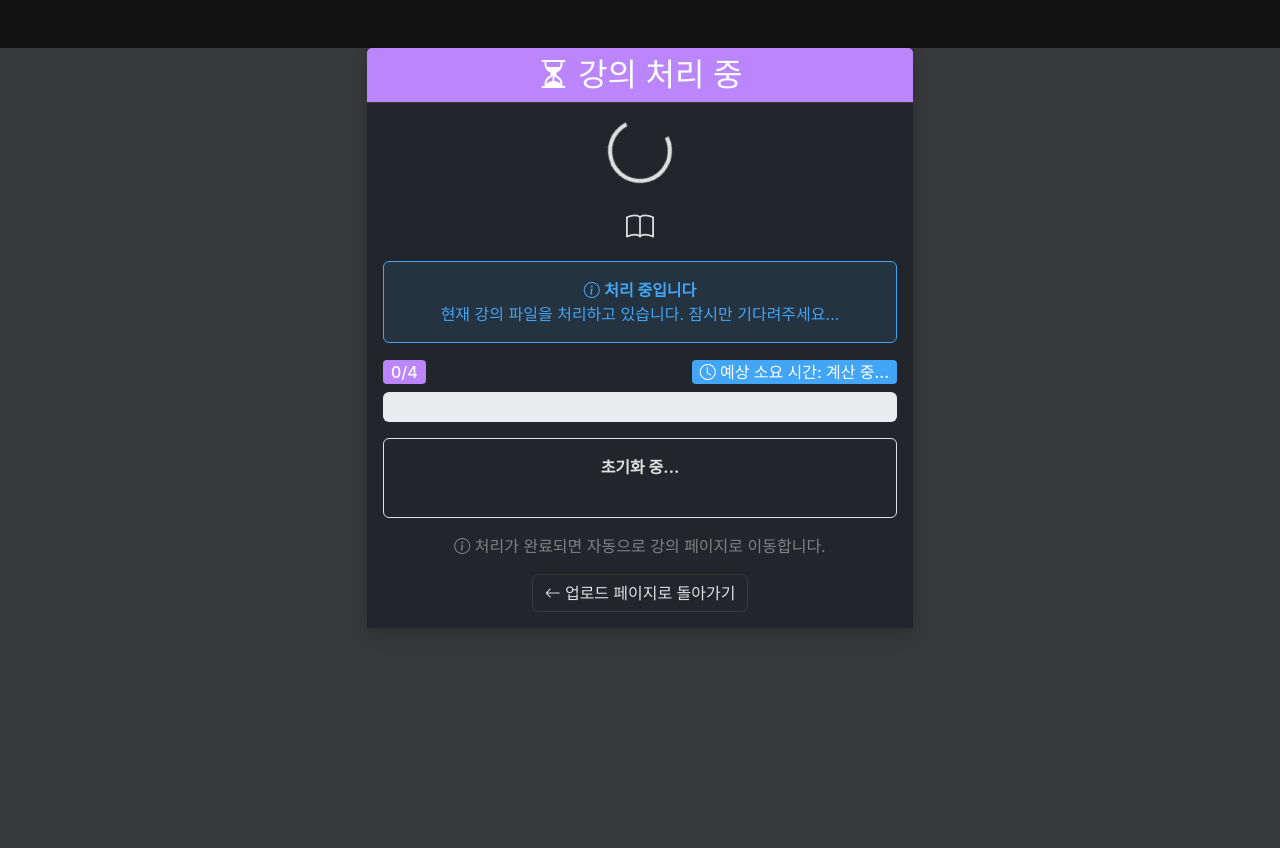
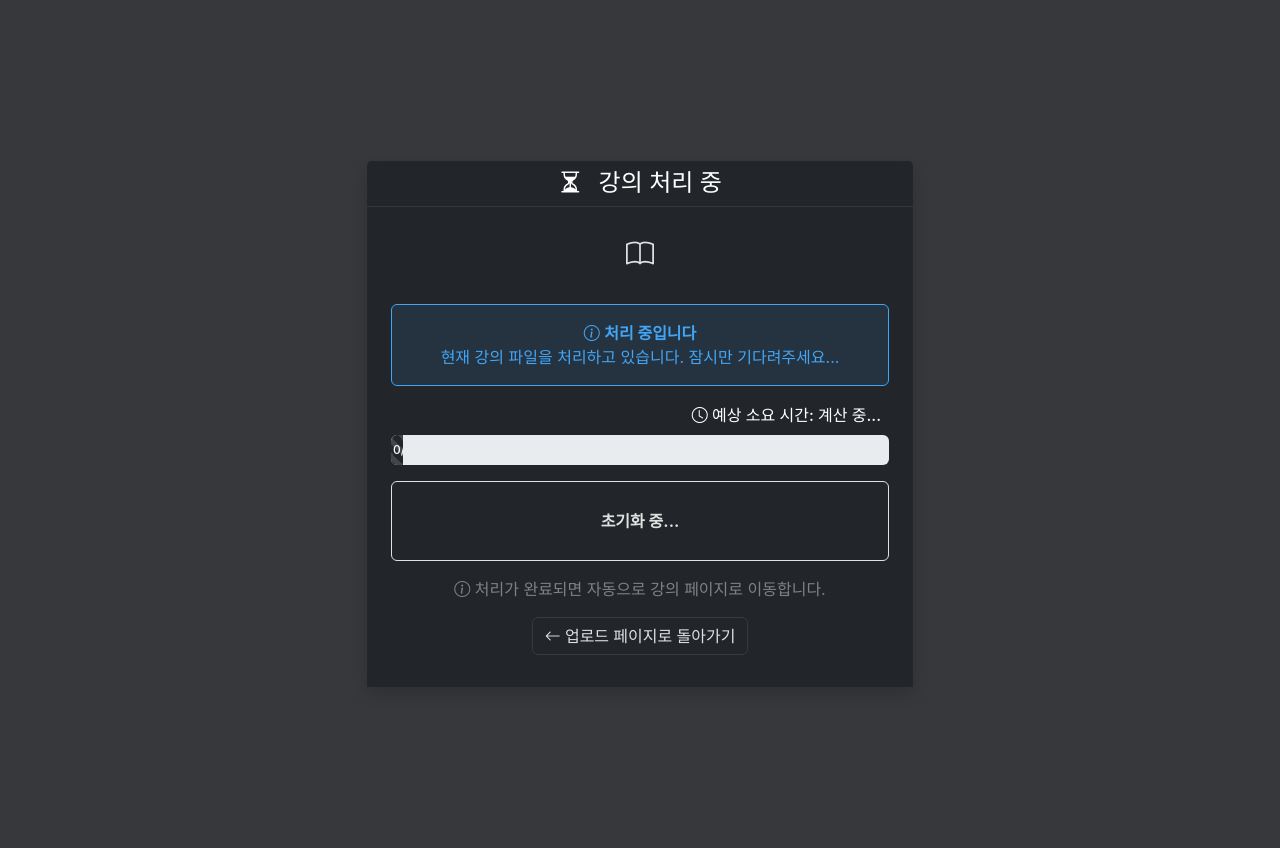
Before and after one commit to dxyxxn/2025-MP, a Django app: template lecture/templates/lecture/processing.html in a window 1280 px wide. After the commit the page ends 687 px from the top, so only its background shows below. Run offline with Django 5.2, Linux system fonts and the light colour scheme; the template is opened without the code that fills it, so the values that code supplies are empty; parts of the project's set-up code (start-up, migrations or seed data) failed here and were passed over.

Commit message:
Processing page design / New manage command / Command added to README.md

```diff
--- a/lecture/templates/lecture/processing.html
+++ b/lecture/templates/lecture/processing.html
@@ -11,9 +11,18 @@
     <!-- 전역 다크 모드 CSS -->
     <link href="{% static 'lecture/css/dark-theme.css' %}" rel="stylesheet">
     <style>
+        html {
+            background-color: #37383B;
+        }
         body {
             background-color: #37383B;
             min-height: 100vh;
+        }
+        .container {
+            background-color: transparent !important;
+        }
+        .row {
+            background-color: transparent !important;
         }
         .card {
             background-color: #22262B;
@@ -22,8 +31,22 @@
         .card-header {
             background-color: #22262B;
         }
+        .card-header.bg-primary {
+            background-color: #22262B !important;
+            border-bottom: 1px solid #37383B !important;
+        }
+        .card-header.bg-primary.text-white {
+            color: #FFFFFF !important;
+        }
+        .card-header.bg-primary.text-white h2,
+        .card-header.bg-primary.text-white i {
+            color: #FFFFFF !important;
+        }
         .card-body {
             background-color: #22262B;
+            padding-bottom: 2rem !important;
+            padding-left: 1.5rem !important;
+            padding-right: 1.5rem !important;
         }
         h3, h5 {
             color: var(--text-primary);
@@ -32,6 +55,60 @@
             background-color: #22262B;
             border-color: var(--border-color);
             color: var(--text-primary);
+        }
+        .badge.bg-primary {
+            background-color: #22262B !important;
+            color: #FFFFFF !important;
+        }
+        .badge.bg-info {
+            background-color: #22262B !important;
+            color: #FFFFFF !important;
+        }
+        .progress {
+            position: relative;
+        }
+        .progress-bar {
+            display: flex;
+            align-items: center;
+            justify-content: flex-start;
+            padding-left: 12px;
+            color: #FFFFFF;
+            font-weight: 500;
+            line-height: 30px;
+        }
+        .progress-bar #progress-text {
+            margin: 0;
+            padding: 0;
+            line-height: 30px;
+            display: inline-block;
+            vertical-align: middle;
+        }
+        .card-body h3 {
+            margin-top: 16px !important;
+            margin-bottom: 32px !important;
+            padding-top: 0 !important;
+            padding-bottom: 0 !important;
+        }
+        .progress-bar.bg-primary {
+            background-color: #22262B !important;
+        }
+        .spinner-border.text-primary {
+            color: #22262B !important;
+        }
+        .card-header h2 {
+            font-size: 1.5rem;
+        }
+        .card-header h2 i {
+            font-size: 1.5rem;
+            margin-right: 10px;
+        }
+        body {
+            display: flex;
+            align-items: center;
+            justify-content: center;
+        }
+        .card-body h3 {
+            margin-top: 0;
         }
     </style>
 </head>
@@ -46,11 +123,7 @@
                         </h2>
                     </div>
                     <div class="card-body text-center">
-                        <div class="spinner-border text-primary mb-4" role="status" style="width: 4rem; height: 4rem;">
-                            <span class="visually-hidden">처리 중...</span>
-                        </div>
-
-                        <h3 class="mb-3">
+                        <h3>
                             <i class="bi bi-book"></i> {{ lecture.lecture_name }}
                         </h3>
 
@@ -61,10 +134,7 @@
                         </div>
 
                         <div class="mb-3">
-                            <div class="d-flex justify-content-between align-items-center mb-2">
-                                <h5 class="mb-0">
-                                    <span id="progress-text" class="badge bg-primary fs-6">0/4</span>
-                                </h5>
+                            <div class="d-flex justify-content-end align-items-center mb-2">
                                 <h5 class="mb-0">
                                     <span id="estimated-time" class="badge bg-info fs-6">
                                         <i class="bi bi-clock"></i> 예상 소요 시간: <span id="estimated-time-value">--:--</span>
@@ -73,10 +143,11 @@
                             </div>
                             <div class="progress" style="height: 30px;">
                                 <div id="progress-bar" class="progress-bar progress-bar-striped progress-bar-animated bg-primary" role="progressbar" style="width: 0%">
+                                    <span id="progress-text">0/4</span>
                                 </div>
                             </div>
                         </div>
-                        <div class="alert alert-light border mb-3" style="min-height: 80px;">
+                        <div class="alert alert-light border mb-3 text-center" style="min-height: 80px; display: flex; flex-direction: column; justify-content: center;">
                             <p id="step-description" class="mb-0 fw-bold">
                                 초기화 중...
                             </p>
--- a/lecture/templates/lecture/upload.html
+++ b/lecture/templates/lecture/upload.html
@@ -150,6 +150,12 @@
         .card:has(.card-header.bg-secondary) .card-body .btn-success i,
         .card .card-header.bg-secondary + .card-body .btn-success i {
             color: #1F2326 !important;
+        }
+        /* 처리 중 버튼 좌우 사이즈 조정 */
+        .card:has(.card-header.bg-secondary) .card-body .btn-warning.btn-sm,
+        .card .card-header.bg-secondary + .card-body .btn-warning.btn-sm {
+            padding-left: 0.75rem !important;
+            padding-right: 0.75rem !important;
         }
     </style>
 </head>
```
Also changed, not shown: lecture/management/commands/init_processing_stats.py (added, +43 -0 lines), README.md.
